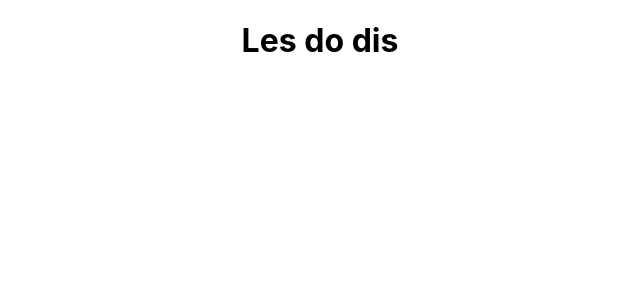
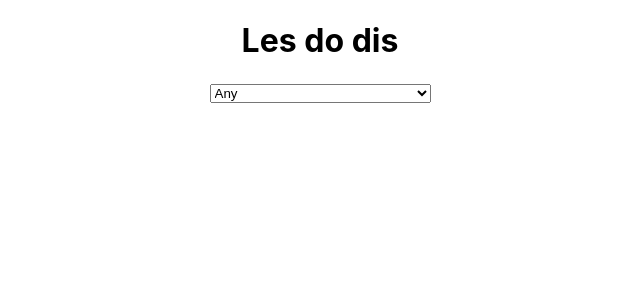
Before and after one commit to YaroslavBkh/curiosity, a React (Create React App) app: page / in a window 1280 px wide. Shown: the top 300 px of the page, without its empty margins (320-960 px from the left). Built offline with nearby package versions, Linux system fonts and the light colour scheme.

Commit message:
Configure CameraSelector to lift state up

```diff
--- a/src/components/CameraSelector/CameraSelector.js
+++ b/src/components/CameraSelector/CameraSelector.js
@@ -0,0 +1,19 @@
+import React from 'react';
+const CameraSelector = ({ onChange }) => {
+  return (
+    <div>
+      <select name="cameras" onChange={onChange}>
+        <option value="all">Any</option>
+        <option value="FHAZ">Front Hazard Avoidance Camera/</option>
+        <option value="NAVCAM">Navigation Camera</option>
+        <option value="MAST">Mast Camera</option>
+        <option value="CHEMCAM">Chemistry and Camera Complex</option>
+        <option value="MAHLI">Mars Hand Lens Imager</option>
+        <option value="MARDI">Mars Descent Imager/</option>
+        <option value="RHAZ">Rear Hazard Avoidance Camera</option>
+      </select>
+    </div>
+  )
+}
+
+export default CameraSelector;
--- a/src/containers/App.js
+++ b/src/containers/App.js
@@ -1,10 +1,16 @@
-import React from 'react';
+import React, { useState } from 'react';
 import './App.css';
+import CameraSelector from '../components/CameraSelector/CameraSelector'
 
 function App() {
+  const [camera, setCamera] = useState("all"); //Default API value
+  const passCamera = (event) => {
+    setCamera(event.target.value);
+  }
   return (
     <div className="App">
-     <h1>Les do dis</h1>
+      <h1>Les do dis</h1>
+      <CameraSelector onChange={passCamera} camera={camera}/>
     </div>
   );
 }
```
